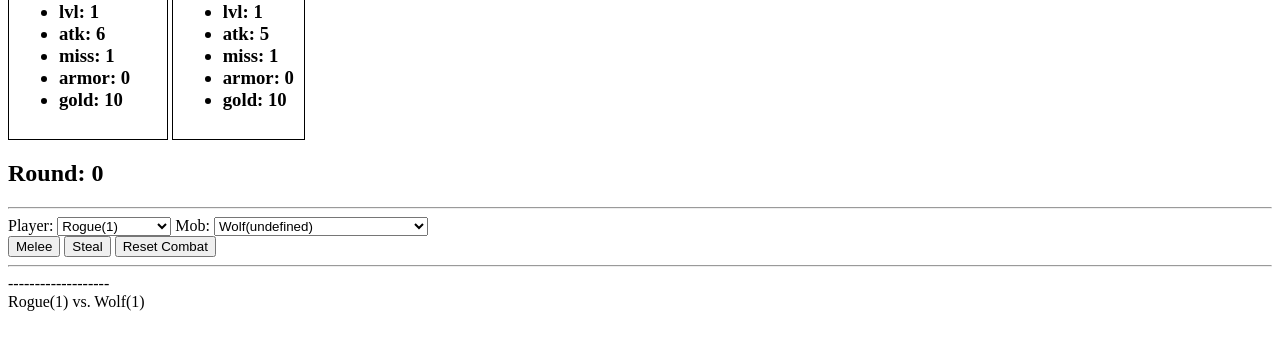
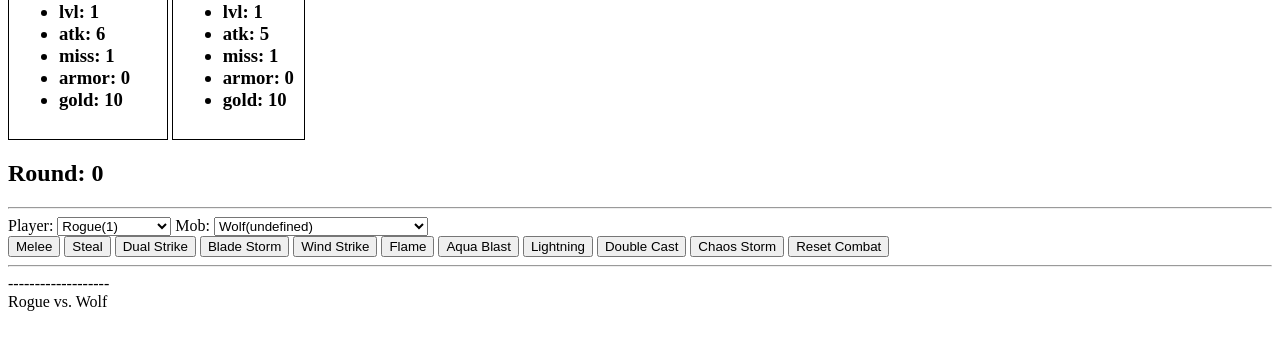
Before and after one commit to Nopfed/dungeon-of-chaos, a plain HTML site: page index.html in a window 1280 px wide. Shown: the part 170-520 px from the top of the page. Drawn offline with Linux system fonts and the light colour scheme.

Commit message:
Added more abilities as buttons and made voice british male

```diff
--- a/app/game.js
+++ b/app/game.js
@@ -102,7 +102,7 @@ function DungeonGame(options) {
 		this.round = 0;
 
 		// announce the fight & update UI
-		this.output(this.player.formatName() + ' vs. ' + this.mob.formatName());
+		this.output(this.player.name + ' vs. ' + this.mob.name);
 		this.updateInterface();
 	};
 
@@ -141,14 +141,14 @@ function DungeonGame(options) {
 			if (playerRoll === 0) {
 				this.output(this.player.name+'\'s ' + action + ' missed!');
 			} else {
-				this.output(this.player.name+'\'s ' + action + ' ' + actions[action].verb + ' ' + playerActionDamage + ' ' + playerTargetStat + ' ' + actions[action]['verb-damage'] + '!');
+				this.output(this.player.name+'\'s ' + action + ' ' + actions[action].verb + ' ' + playerActionDamage + ' ' + actions[action]['verb-damage'] + '!');
 
 				// Subtract player roll from mob target stat
 				this.mob[playerTargetStat] = this.mob[playerTargetStat] - playerActionDamage;
 			}
 
 			// Announce result of player action
-			this.output(this.mob.name+'\'s ' + playerTargetStat + ' is at ' + this.mob[playerTargetStat]);
+			this.output(this.mob.name+'\'s ' + playerTargetStat + ' is at ' + this.mob[playerTargetStat] + '.');
 			this.updateInterface();
 
 			// Check if mob is dead
@@ -186,7 +186,7 @@ function DungeonGame(options) {
 				}
 
 				// Announce result of mob action
-				this.output(this.player.name+'\'s ' + mobTargetStat + ' is at ' + this.player[mobTargetStat]);
+				this.output(this.player.name+'\'s ' + mobTargetStat + ' is at ' + this.player[mobTargetStat] + '.');
 
 				// Check if player is dead
 				if (this.player.hp <= 0) {
@@ -292,7 +292,7 @@ function DungeonGame(options) {
 			this.synthMessage = new SpeechSynthesisUtterance(message);
 			this.synthMessage.text = message;
 			this.synthMessage.voice = this.voice;
-			this.synthMessage.lang = 'en-US';
+			//this.synthMessage.lang = 'en-US';
 			this.synthMessage.volume = 1; // 0 to 1
 			this.synthMessage.rate = 0.75; // 0 to 10
 			this.synthMessage.pitch = 1; // 0 to 2
@@ -339,7 +339,7 @@ function DungeonGame(options) {
 		// Has to wait for the voice list to load first
 		window.speechSynthesis.onvoiceschanged = (function () {
 			var voices = window.speechSynthesis.getVoices();
-			this.voice = voices[1];
+			this.voice = voices[16];
 			this.synthMessage.voice = this.voice;
 		}).bind(this);
 
--- a/data/actions.js
+++ b/data/actions.js
@@ -4,7 +4,7 @@ var actions = {
 		'rolls': 1,
 		'target-stat': 'hp',
 		'verb': 'hits for',
-		'verb-damage': 'damage'
+		'verb-damage': 'hp'
 	},
 	'Steal': {
 		'stat': 'atk',
@@ -24,7 +24,8 @@ var actions = {
 		'stat': 'atk',
 		'rolls': 3,
 		'target-stat': 'hp',
-		'verb': 'SMACKS FOR'
+		'verb': 'SMACKS FOR',
+		'verb-damage': 'hp',
 	},
 	'Wind Strike': {
 		'stat': 'atk',
@@ -61,7 +62,7 @@ var actions = {
 		'verb': 'hits for',
 		'verb-damage': 'mixed damage'
 	},
-	'Wind Strike': {
+	'Chaos Storm': {
 		'stat': 'atk',
 		'rolls': 4,
 		'target-stat': 'hp',
--- a/index.html
+++ b/index.html
@@ -24,6 +24,14 @@
 		<div>
 			<button id="btn-fight" onclick="dungeon.fight();">Melee</button>
 			<button id="btn-steal" onclick="dungeon.fight('Steal');">Steal</button>
+			<button id="btn-dual-strike" onclick="dungeon.fight('Dual Strike');">Dual Strike</button>
+			<button id="btn-blade-storm" onclick="dungeon.fight('Blade Storm');">Blade Storm</button>
+			<button id="btn-wind-strike" onclick="dungeon.fight('Wind Strike');">Wind Strike</button>
+			<button id="btn-flame" onclick="dungeon.fight('Flame');">Flame</button>
+			<button id="btn-aqua-blast" onclick="dungeon.fight('Aqua Blast');">Aqua Blast</button>
+			<button id="btn-lightning" onclick="dungeon.fight('Lightning');">Lightning</button>
+			<button id="btn-double-cast" onclick="dungeon.fight('Double Cast');">Double Cast</button>
+			<button id="btn-chaos-storm" onclick="dungeon.fight('Chaos Storm');">Chaos Storm</button>
 			<button id="btn-reset" onclick="dungeon.reset();">Reset Combat</button>
 		</div>
 		<hr />
```
